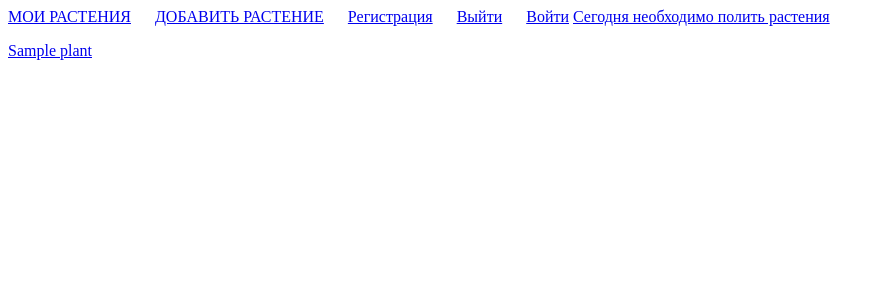
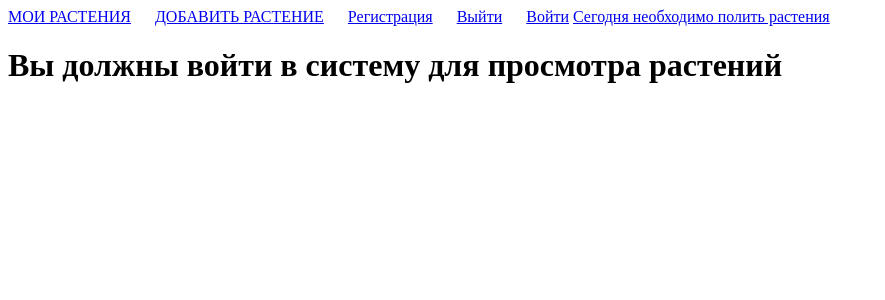
Before and after one commit to SonyaSem/happy_gardener, a Django app: page / in a window 1280 px wide. Shown: the top 300 px of the page, without its empty margins (0-885 px from the left). Run offline with Django 3.2, Linux system fonts and the light colour scheme; tables that the repository leaves empty hold one stand-in row (values such as "Sample post").

Commit message:
added user_permissions

```diff
--- a/mainapp/templates/mainapp/add_plant.html
+++ b/mainapp/templates/mainapp/add_plant.html
@@ -4,7 +4,7 @@
 
 
 
-    {%if request.user == user%}
+    {%if user.is_authenticated%}
 
     <form action="" method="POST" enctype="multipart/form-data">
         {% csrf_token %}
@@ -15,6 +15,7 @@
 
      {% else %}
 
+            <h1>Вы должны войти в систему для добавления растений</h1>
 
     {% endif %}
 
--- a/mainapp/templates/mainapp/plant_list_view.html
+++ b/mainapp/templates/mainapp/plant_list_view.html
@@ -1,12 +1,21 @@
 {% include 'mainapp/_navbar.html' %}
 
 {% block content %}
+
+    {%if user.is_authenticated%}
 
     {% for plant in plants %}
 
 <p><a href="{{plant.get_absolute_url}}"> {{ plant.title }} </a></p>
 
-
     {% endfor %}
 
+   {% else %}
+
+        <h1>Вы должны войти в систему для просмотра растений</h1>
+
+    {% endif %}
+
+
+
 {% endblock %}
--- a/mainapp/views.py
+++ b/mainapp/views.py
@@ -52,7 +52,7 @@ class PlantDetailView(ListView):
 
 
 def add_plant(request):
-    user = User.objects.get(pk=request.user.pk)
+
     if request.method == 'POST':
         plant_form = AddPlantForm(request.POST, request.FILES)
         if plant_form.is_valid():
@@ -60,7 +60,7 @@ def add_plant(request):
             return redirect('plant_list_view')
     else:
         plant_form = AddPlantForm(initial={"user": request.user})
-    context = {'form': plant_form, 'user': user}
+    context = {'form': plant_form,}
 
     return render(request, 'mainapp/add_plant.html', context)
 
```
Also changed, not shown: mainapp/templates/mainapp/plant_detail_view.html (+8 -0 lines).
